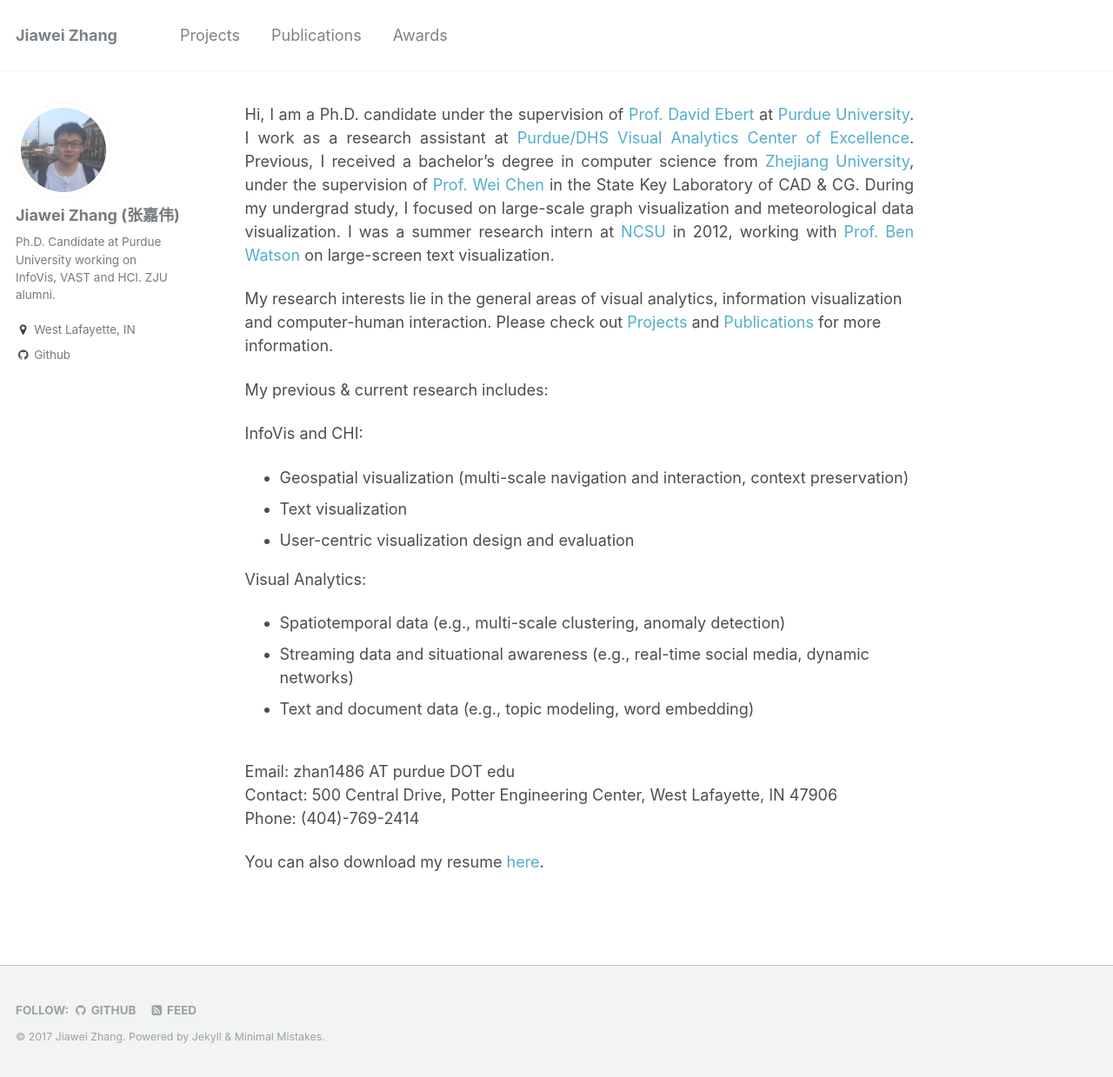
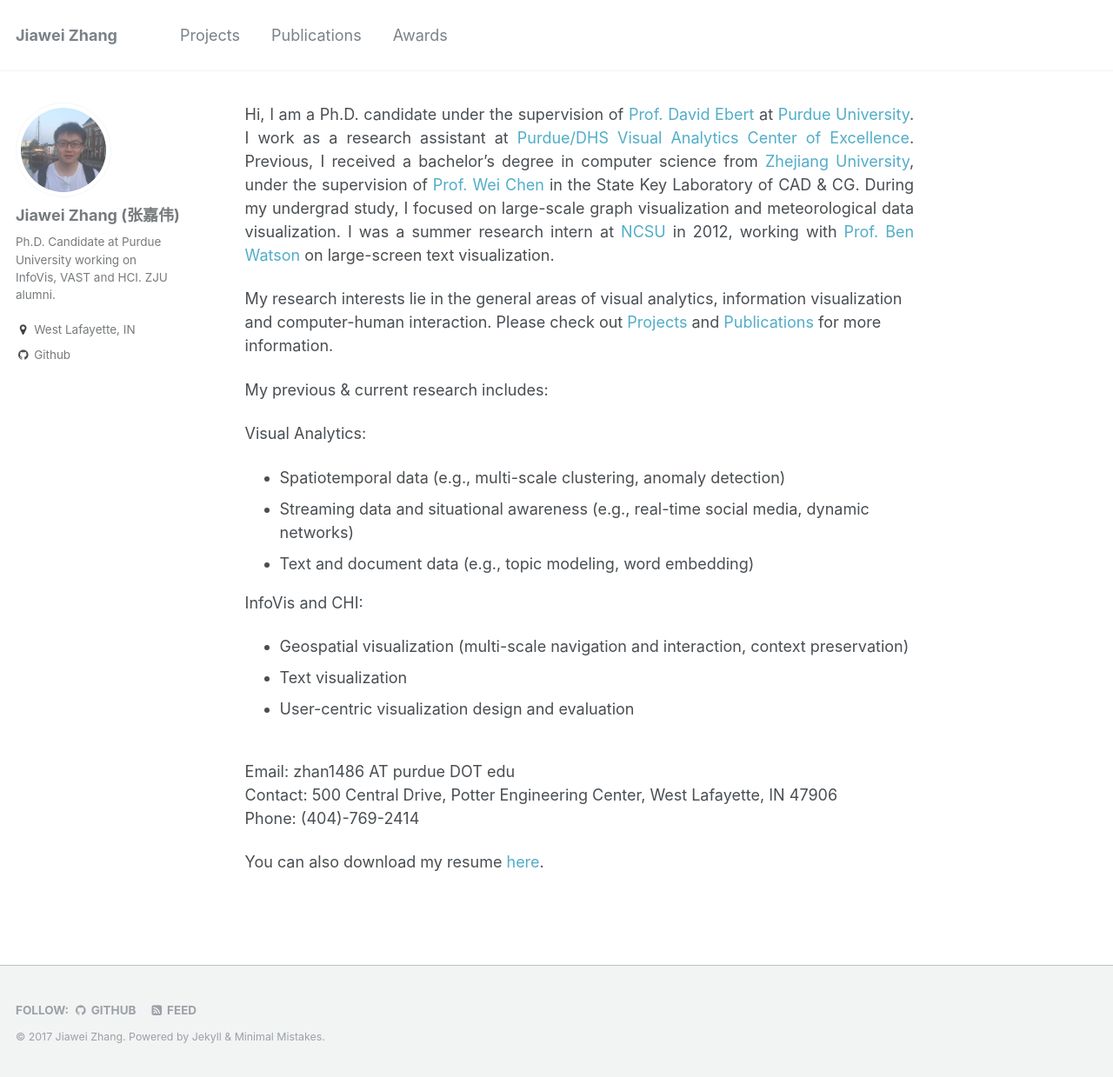
Before and after one commit to rivulet-zhang/rivulet-zhang.github.io, a Jekyll site: the page built from index.md, in a window 1280 px wide and 1239 px high. Shown: the whole window at 87% size. Built offline with Jekyll 4.4.1, drawn with Linux system fonts in a browser that asks for light colours.

Commit message:
initial commit

```diff
--- a/index.md
+++ b/index.md
@@ -13,18 +13,18 @@
 
 My previous &amp; current research includes:
 
+Visual Analytics:
+<ul>
+<li>Spatiotemporal data (e.g., multi-scale clustering, anomaly detection)</li>
+<li>Streaming data and situational awareness (e.g., real-time social media, dynamic networks)</li>
+<li>Text and document data (e.g., topic modeling, word embedding)</li>
+</ul>
+
 InfoVis and CHI:
 <ul>
 <li>Geospatial visualization (multi-scale navigation and interaction, context preservation)</li>
 <li>Text visualization</li>
 <li>User-centric visualization design and evaluation</li>
-</ul>
-
-Visual Analytics:
-<ul>
-<li>Spatiotemporal data (e.g., multi-scale clustering, anomaly detection)</li>
-<li>Streaming data and situational awareness (e.g., real-time social media, dynamic networks)</li>
-<li>Text and document data (e.g., topic modeling, word embedding)</li>
 </ul>
 
 <br>
```
